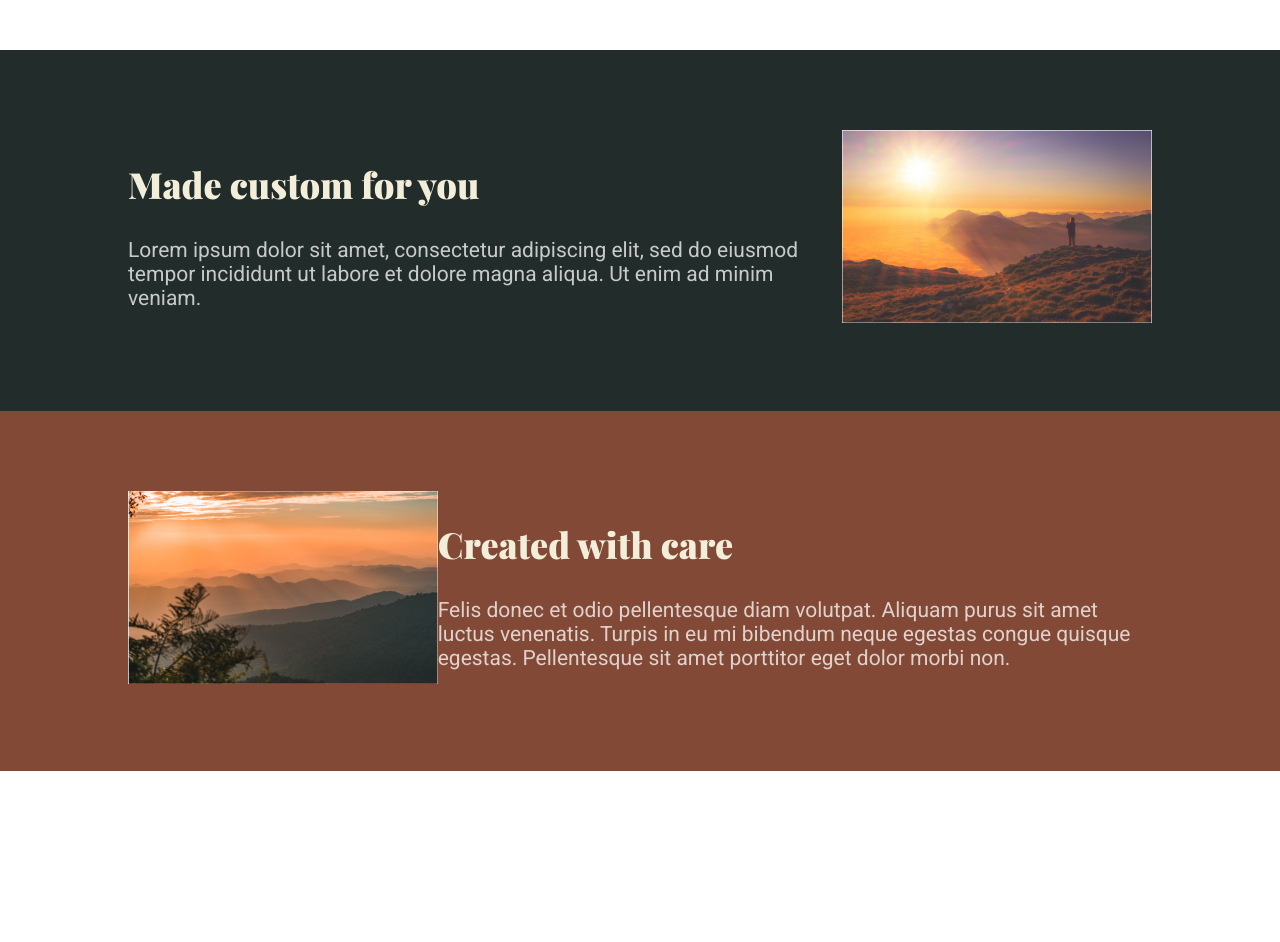
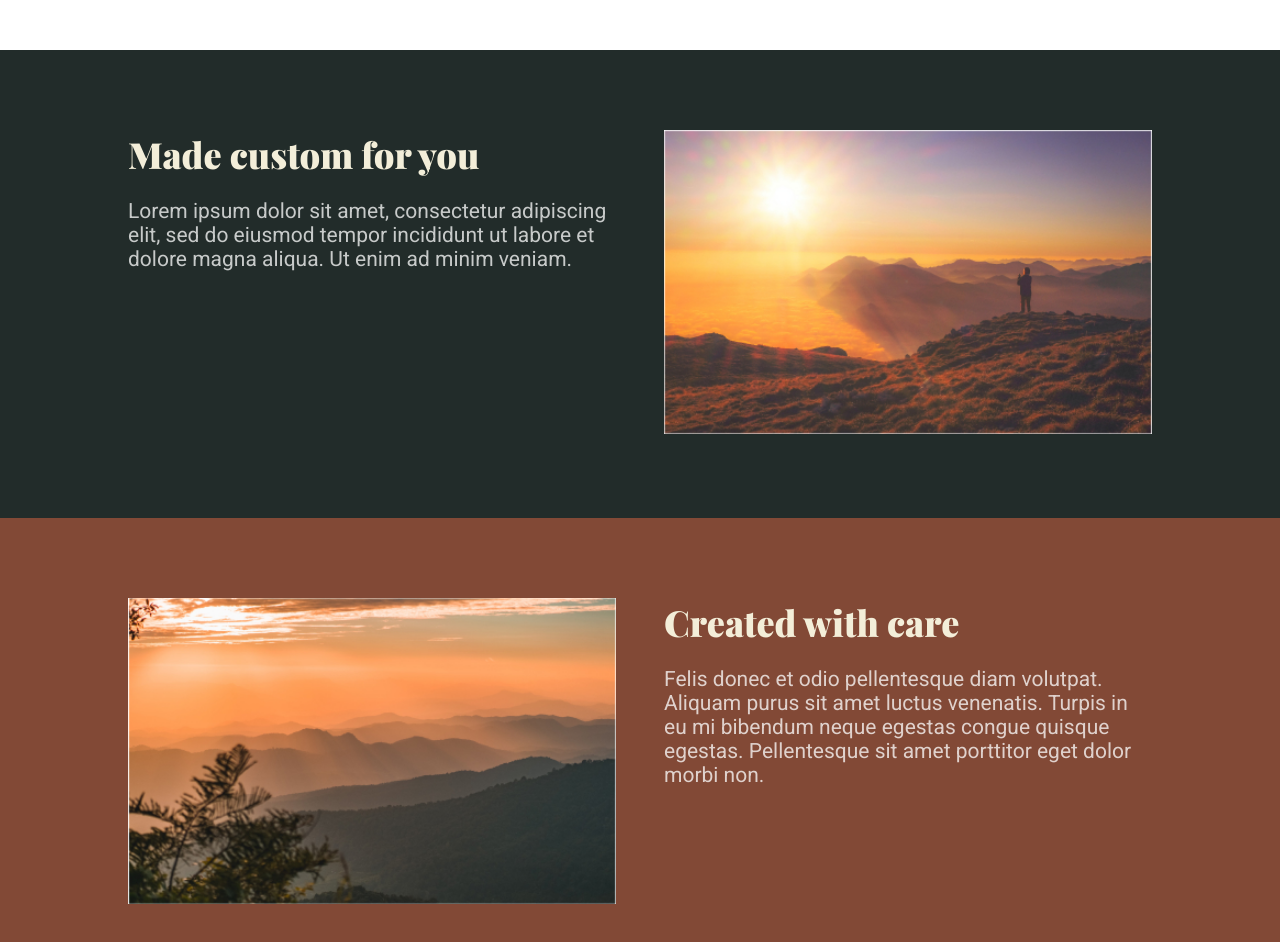
Before and after one commit to nadielotiene/flexbox-challenge-04, a plain HTML site: page index.html in a window 1280 px wide. Shown: the part 1040-1982 px from the top of the page. Before the commit the page ends 1811 px from the top, so only its background shows below. Drawn offline with nearby package versions, Linux system fonts and the light colour scheme; a web font is replaced by a local one.

Commit message:
minor fixes and clean up

```diff
--- a/index.html
+++ b/index.html
@@ -39,14 +39,14 @@
 
 		<section class="second-section">
 			<div class="container row">
-				<span class="col">
+				<div class="col">
 					<h2 class="info-title-2 cream">Made custom for you</h2>
 					<p class="info-text-2 p-text">Lorem ipsum dolor sit amet, consectetur adipiscing elit,
 						sed do eiusmod tempor incididunt ut labore et dolore
 						magna aliqua. Ut enim ad minim veniam.
 					</p>
-				</span>
-				<div>
+				</div>
+				<div class="col">
 					<img class="col img" src="/img/image-01.jpg" alt="Sunset at a horizon with a man">
 				</div>
 			</div>
@@ -54,17 +54,17 @@
 
 		<section class="third-section">
 			<div class="container row">
-				<div>
+				<div class="col">
 					<img class="col img" src="img/image-02.jpg" alt="Sunset at a horizon">
 				</div>
-				<span class="col">
+				<div class="col">
 					<h2 class="info-title-3 cream">Created with care</h2>
 					<p class="info-text-3 p-text">Felis donec et odio pellentesque diam volutpat. Aliquam
 						purus sit amet luctus venenatis. Turpis in eu mi
 						bibendum neque egestas congue quisque egestas.
 						Pellentesque sit amet porttitor eget dolor morbi non.
 					</p>
-				</span>
+				</div>
 			</div>
 		</section>
 	</main>
--- a/style.css
+++ b/style.css
@@ -5,7 +5,6 @@
 body {
     margin: 0;
     font-family: "Roboto", sans-serif;
-    width: 100%;
 }
 
 .slogan {
@@ -24,9 +23,7 @@ h1, h2 {
     font-weight: 900;
 }
 
-.info-title-1,
-.info-title-2,
-.info-title-3 {
+h2 {
     font-size: 36px;
     font-weight: 900;
 }
@@ -62,10 +59,8 @@ h1, h2 {
 }
 
 .row {
-    padding: 80px 0;
+    padding: 5rem 0;
     display: flex;
-    justify-content: space-between;
-    align-items: flex-start;
 }
 
 .col {
@@ -73,15 +68,7 @@ h1, h2 {
 }
 
 .col + .col {
-    margin-left: 30px;
-    /* max-width: 50%; */
-}
-
-.second-section,
-.third-section {
-    display: flex;
-    flex-direction: column;
-    justify-content: space-between;
+    margin-left: 3rem;
 }
 
 .hero {
@@ -98,6 +85,11 @@ h1, h2 {
     text-align: center;
 }
 
+.info-title-2,
+.info-title-3 {
+    margin: 0;
+}
+
 .text-cols {
     display: flex;
 }
@@ -112,5 +104,4 @@ h1, h2 {
 
 .img {
     max-width: 100%;
-    align-self: flex-start;
 }
```
